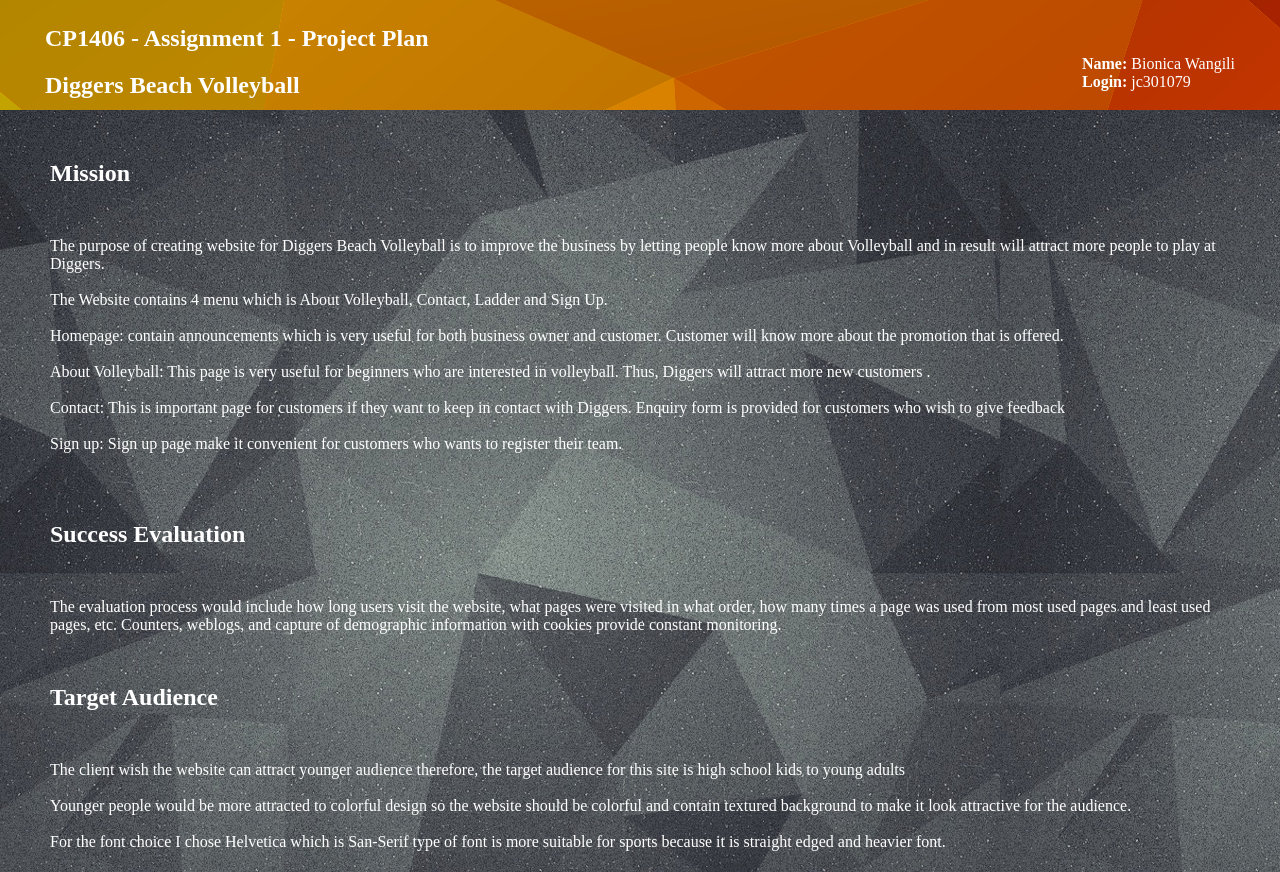
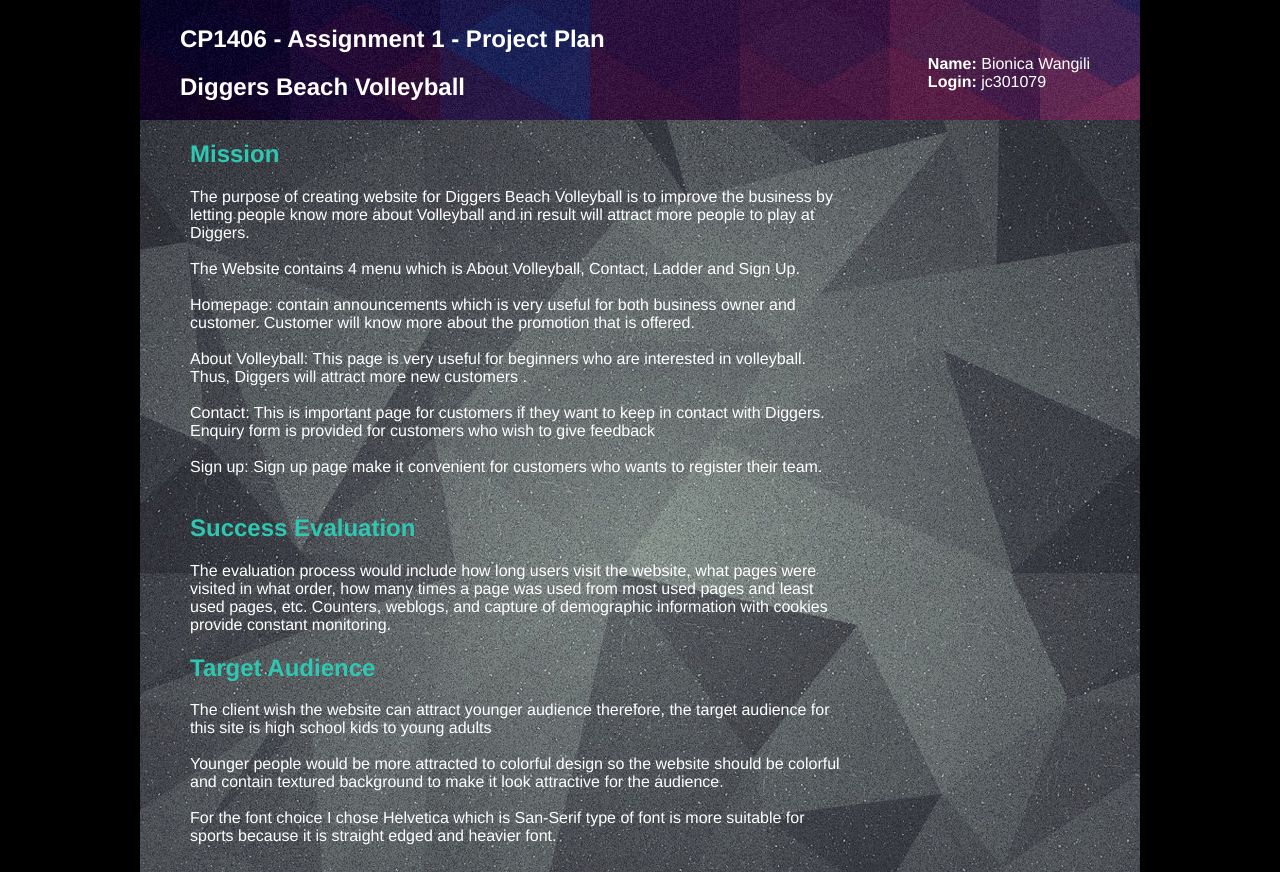
Before and after one commit to bionicawangili/assignment-1, a plain HTML site: page plan.html in a window 1280 px wide. Shown: the top 872 px of the page. Drawn offline with Linux system fonts and the light colour scheme.

Commit message:
plan change

```diff
--- a/plan.html
+++ b/plan.html
@@ -8,7 +8,10 @@
 </head>
 
 <body>
+<div id="pagewrap">
+
 <nav>
+
 <p class="info"><strong>Name:</strong> Bionica Wangili<br>
 <strong>Login:</strong> jc301079</p>
 <h1>CP1406 - Assignment 1 - Project Plan</h1>
@@ -28,6 +31,8 @@ Contact: This is important page for customers if they want to keep in contact wi
 Sign up: Sign up page make it convenient for customers who wants to register their team. <br><br>
 
 </p>
+
+
 <h2>Success Evaluation</h2>
 <p>
 The evaluation process would include how long users visit the website, what pages were visited in what order, how many times a page was used from most used pages and least used pages, etc. Counters, weblogs, and capture of demographic information with cookies provide constant monitoring.
@@ -35,6 +40,7 @@ The evaluation process would include how long users visit the website, what page
 
 
 </p>
+
 <h2>Target Audience</h2>
 <p>The client wish the website can attract younger audience therefore, the target audience for this site is high school kids to young adults<br><br>
 
@@ -45,10 +51,16 @@ For the font choice I chose Helvetica which is San-Serif type of font is more su
 
 
 </p>
+
+
 <h2>Site Flowchart (Structure Diagram)</h2>
 <p><img src="images/Diggers Diagram.jpg" alt="Site Flowchart"> </p>
 
 <h2>GitHub Repository</h2>
 <p><a href="https://github.com/bionicawangili/assignment-1">Link to the repository</a></p>
+
+
+
+</div>
 </body>
 </html>
--- a/planStyle.css
+++ b/planStyle.css
@@ -1,17 +1,27 @@
 @charset "utf-8";
 /* CSS Document */
 
+
+#pagewrap{
+	margin: 0 auto;
+	width:1000px;
+	background-image:url(images/Geometric-Wallpaper-Black-22.jpg);
+	height:1500px;
+}
+
 body{
-	background-image:url(images/Geometric-Wallpaper-Black-22.jpg);
+	background-color:black;
 	margin:0 auto;
 
 
 }
 nav{
-	background-image:url(images/geometric.png);
+	background-image:url(images/Geometric-Wallpaper-11.jpg);
 	height:100px;
-	width:100%;
-	padding:5px;
+	width:1000px;
+	padding-top:5px;
+	padding-bottom:15px;
+
 
 
 }
@@ -19,17 +29,25 @@ nav{
 h1{
 	color:white;
 	margin-left:40px;
+	font-family:Helvetica;
 
 }
 
 h2{
-	color:white;
-	margin:50px;
+	color:#2EC8B2;
+	margin-left:50px;
+	font-family:Helvetica;
 }
 
+
 p{
-	color:white;
-	margin:50px;
+	color: white;
+	margin-top: 0;
+	margin-right: 300px;
+	margin-left: 50px;
+	margin-bottom: 0;
+	font-family:Helvetica;
+
 
 }
 
```
